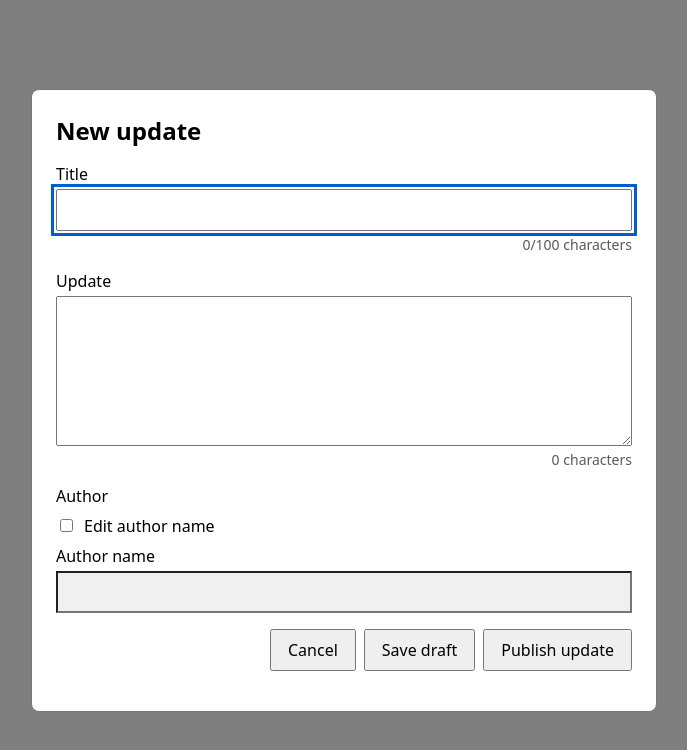
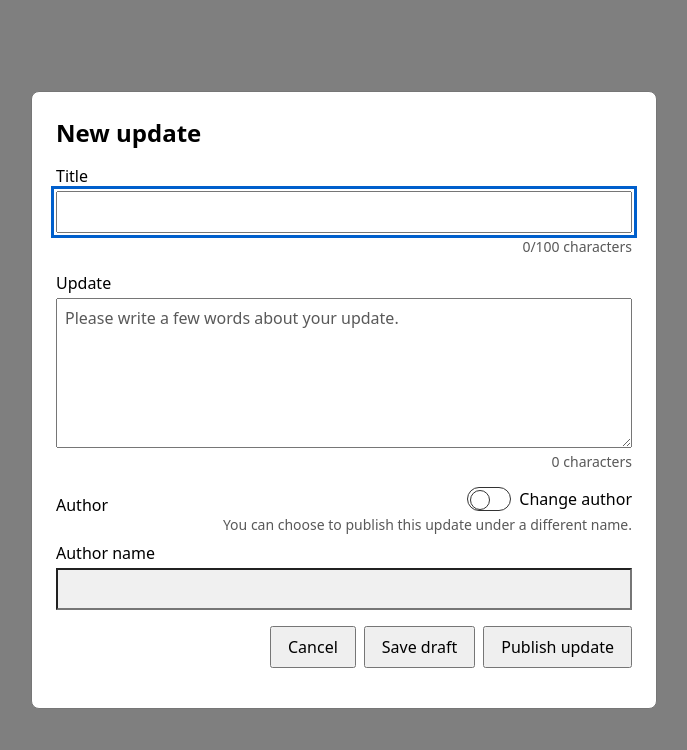
Before and after one commit to cleonor/new-update-form, a React (Vite) app: page / in a window 1280 px wide. Shown: the top 750 px of the page, without its empty margins (296-983 px from the left). Built offline with nearby package versions, Linux system fonts and the light colour scheme; a web font is replaced by a local one.

Commit message:
Add switch styling, info text and placeholder; fix author row in Safari

```diff
--- a/src/UpdateDialog/Author/Author.css
+++ b/src/UpdateDialog/Author/Author.css
@@ -7,8 +7,16 @@
   border: 0;
 }
 
-.author legend {
-  padding: 0;
-  margin-bottom: 0.5rem;
-  font-family: var(--font-medium);
+/* Title on the left, switch on the right. Baseline alignment lines up
+   "Author" with the switch's label text, whatever the switch's height. */
+.author__header {
+  display: flex;
+  align-items: baseline;
+  justify-content: space-between;
+  gap: 1rem;
 }
+
+/* Keep the switch on the right, above its right-aligned info text. */
+.author .checkbox__control {
+  align-self: flex-end;
+}
--- a/src/UpdateDialog/Author/Author.tsx
+++ b/src/UpdateDialog/Author/Author.tsx
@@ -1,3 +1,4 @@
+import { useId } from 'react'
 import type { ChangeEvent } from 'react'
 import Checkbox from '../../components/Checkbox/Checkbox.tsx'
 import TextInput from '../../components/TextInput/TextInput.tsx'
@@ -11,15 +12,23 @@ type AuthorProps = {
 }
 
 function Author(props: AuthorProps) {
+  const titleId = useId()
+  const placeholderText: string = "You can choose to publish this update under a different name.";
+
   return (
-    <fieldset className="author">
-      <legend>Author</legend>
-      <Checkbox
-        label="Edit author name"
-        isSwitch
-        checked={props.isEditable}
-        onChange={props.onEditableChange}
-      />
+    // Named with aria-labelledby instead of <legend>: browsers (Safari especially)
+    // don't reliably lay out a legend side by side with other content.
+    <fieldset className="author" aria-labelledby={titleId}>
+      <div className="author__header">
+        <span id={titleId}>Author</span>
+        <Checkbox
+          label="Change author"
+          isSwitch
+          infoText={placeholderText}
+          checked={props.isEditable}
+          onChange={props.onEditableChange}
+        />
+      </div>
       <TextInput
         label="Author name"
         name="author"
--- a/src/UpdateDialog/Update/Update.tsx
+++ b/src/UpdateDialog/Update/Update.tsx
@@ -7,11 +7,14 @@ type UpdateProps = {
 }
 
 function Update(props: UpdateProps) {
+  const placeholderText: string = "Please write a few words about your update.";
+
   return (
     <TextArea
       label="Update"
       name="content"
       rows={6}
+      placeholder={placeholderText}
       showCharacterCount
       value={props.value}
       onChange={props.onChange}
--- a/src/components/Checkbox/Checkbox.css
+++ b/src/components/Checkbox/Checkbox.css
@@ -1,10 +1,66 @@
 .checkbox {
+  display: flex;
+  flex-direction: column;
+  gap: 0.25rem;
+}
+
+.checkbox__control {
   display: flex;
   align-items: center;
   gap: 0.5rem;
+}
+
+/* #595959 on white is 7:1, above the WCAG AA 4.5:1 minimum. */
+.checkbox__info {
+  margin: 0;
+  font-size: 0.875rem;
+  color: #595959;
+  text-align: right;
 }
 
 .checkbox input:disabled,
 .checkbox input:disabled + label {
   cursor: not-allowed;
 }
+
+/* Switch: a track with a sliding thumb. The thumb's position shows the state,
+   so it doesn't rely on colour alone. #333 on white is 12.6:1. */
+.checkbox input[role='switch'] {
+  appearance: none;
+  position: relative;
+  flex-shrink: 0;
+  width: 2.75rem;
+  height: 1.5rem;
+  margin: 0;
+  border: 1px solid #333333;
+  border-radius: 999px;
+  background: #ffffff;
+  cursor: pointer;
+}
+
+.checkbox input[role='switch']::before {
+  content: '';
+  position: absolute;
+  top: 2px;
+  left: 2px;
+  width: calc(1.5rem - 6px);
+  height: calc(1.5rem - 6px);
+  border: 1px solid #333333;
+  border-radius: 50%;
+  background: #ffffff;
+  transition: transform 0.15s ease-out;
+}
+
+.checkbox input[role='switch']:checked {
+  background: #333333;
+}
+
+.checkbox input[role='switch']:checked::before {
+  transform: translateX(1.25rem);
+}
+
+@media (prefers-reduced-motion: reduce) {
+  .checkbox input[role='switch']::before {
+    transition: none;
+  }
+}
--- a/src/components/Checkbox/Checkbox.tsx
+++ b/src/components/Checkbox/Checkbox.tsx
@@ -1,19 +1,23 @@
 import { useCallback, useId } from 'react'
 import type { ComponentProps, KeyboardEvent } from 'react'
+import { joinIds } from '../joinIds.ts'
 import './Checkbox.css'
 
 // Accepts every native checkbox attribute (disabled, name, checked, onChange, …).
 // `isSwitch` announces it as an on/off switch to screen readers.
+// `infoText` is shown below and read as the checkbox's description.
 type CheckboxProps = Omit<ComponentProps<'input'>, 'id' | 'type' | 'role'> & {
   label: string
   isSwitch?: boolean
+  infoText?: string
 }
 
 function Checkbox(props: CheckboxProps) {
-  // label and isSwitch aren't <input> attributes, so keep them out of the spread.
-  const { label, isSwitch, ...inputProps } = props
+  // label, isSwitch and infoText aren't <input> attributes, so keep them out of the spread.
+  const { label, isSwitch, infoText, ...inputProps } = props
   const { onKeyDown } = inputProps
   const id = useId()
+  const infoId = useId()
 
   // Checkboxes only toggle on Space natively; also toggle on Enter. Clicking the
   // input fires the usual onChange, and preventing the default stops Enter from
@@ -30,14 +34,25 @@ function Checkbox(props: CheckboxProps) {
 
   return (
     <div className="checkbox">
+      <div className="checkbox__control">
         <input
           {...inputProps}
           id={id}
           type="checkbox"
           role={isSwitch ? 'switch' : undefined}
+          aria-describedby={joinIds(
+            inputProps['aria-describedby'],
+            infoText && infoId,
+          )}
           onKeyDown={handleKeyDown}
         />
         <label htmlFor={id}>{label}</label>
+      </div>
+      {infoText && (
+        <p id={infoId} className="checkbox__info">
+          {infoText}
+        </p>
+      )}
     </div>
   )
 }
--- a/src/components/TextArea/TextArea.tsx
+++ b/src/components/TextArea/TextArea.tsx
@@ -2,6 +2,7 @@ import { useId } from 'react'
 import type { ComponentProps } from 'react'
 import CharacterCount from '../CharacterCount/CharacterCount.tsx'
 import { useCharacterCount } from '../CharacterCount/useCharacterCount.ts'
+import { joinIds } from '../joinIds.ts'
 import '../field.css'
 
 // Accepts every native <textarea> attribute (disabled, readOnly, name, rows, maxLength, …).
@@ -22,18 +23,16 @@ function TextArea(props: TextAreaProps) {
     textAreaProps.onChange,
   )
 
-  const describedBy =
-    [textAreaProps['aria-describedby'], showCharacterCount && counterId]
-      .filter(Boolean)
-      .join(' ') || undefined
-
   return (
     <div className="field">
       <label htmlFor={id}>{label}</label>
       <textarea
         {...textAreaProps}
         id={id}
-        aria-describedby={describedBy}
+        aria-describedby={joinIds(
+          textAreaProps['aria-describedby'],
+          showCharacterCount && counterId,
+        )}
         onChange={handleChange}
       />
       {showCharacterCount && (
--- a/src/components/TextInput/TextInput.tsx
+++ b/src/components/TextInput/TextInput.tsx
@@ -2,6 +2,7 @@ import { useId } from 'react'
 import type { ComponentProps } from 'react'
 import CharacterCount from '../CharacterCount/CharacterCount.tsx'
 import { useCharacterCount } from '../CharacterCount/useCharacterCount.ts'
+import { joinIds } from '../joinIds.ts'
 import '../field.css'
 
 // Accepts every native <input> attribute (disabled, readOnly, name, value, maxLength, …).
@@ -22,11 +23,6 @@ function TextInput(props: TextInputProps) {
     inputProps.onChange,
   )
 
-  const describedBy =
-    [inputProps['aria-describedby'], showCharacterCount && counterId]
-      .filter(Boolean)
-      .join(' ') || undefined
-
   return (
     <div className="field">
       <label htmlFor={id}>{label}</label>
@@ -34,7 +30,10 @@ function TextInput(props: TextInputProps) {
         {...inputProps}
         id={id}
         type="text"
-        aria-describedby={describedBy}
+        aria-describedby={joinIds(
+          inputProps['aria-describedby'],
+          showCharacterCount && counterId,
+        )}
         onChange={handleChange}
       />
       {showCharacterCount && (
--- a/src/components/field.css
+++ b/src/components/field.css
@@ -9,6 +9,14 @@
 .field textarea {
   font: inherit;
   padding: 0.5rem;
+}
+
+/* Placeholders are hints only; the label always names the field.
+   #595959 is 7:1 on white and 6.2:1 on the read-only grey. Firefox
+   lowers placeholder opacity by default, so reset it. */
+.field ::placeholder {
+  color: #595959;
+  opacity: 1;
 }
 
 /* Only the height can be changed, so a textarea never grows wider than its container. */
--- /dev/null
+++ b/src/components/joinIds.ts
@@ -0,0 +1,6 @@
+// Combines element ids for attributes like aria-describedby, skipping empty ones.
+export function joinIds(
+  ...ids: Array<string | false | undefined>
+): string | undefined {
+  return ids.filter(Boolean).join(' ') || undefined
+}
```
Also changed, not shown: 2 other files (tests, documents, lock files or other folders). Lines whose indentation alone changed are shown as unchanged.
